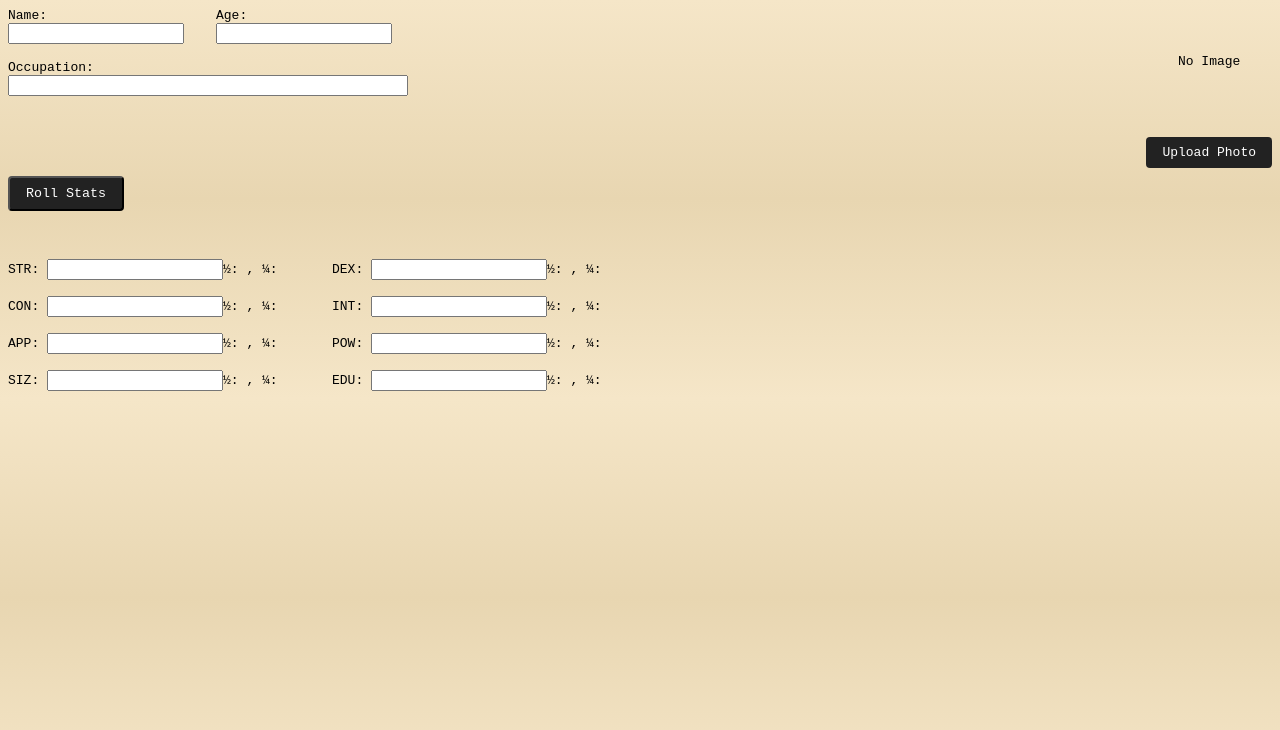
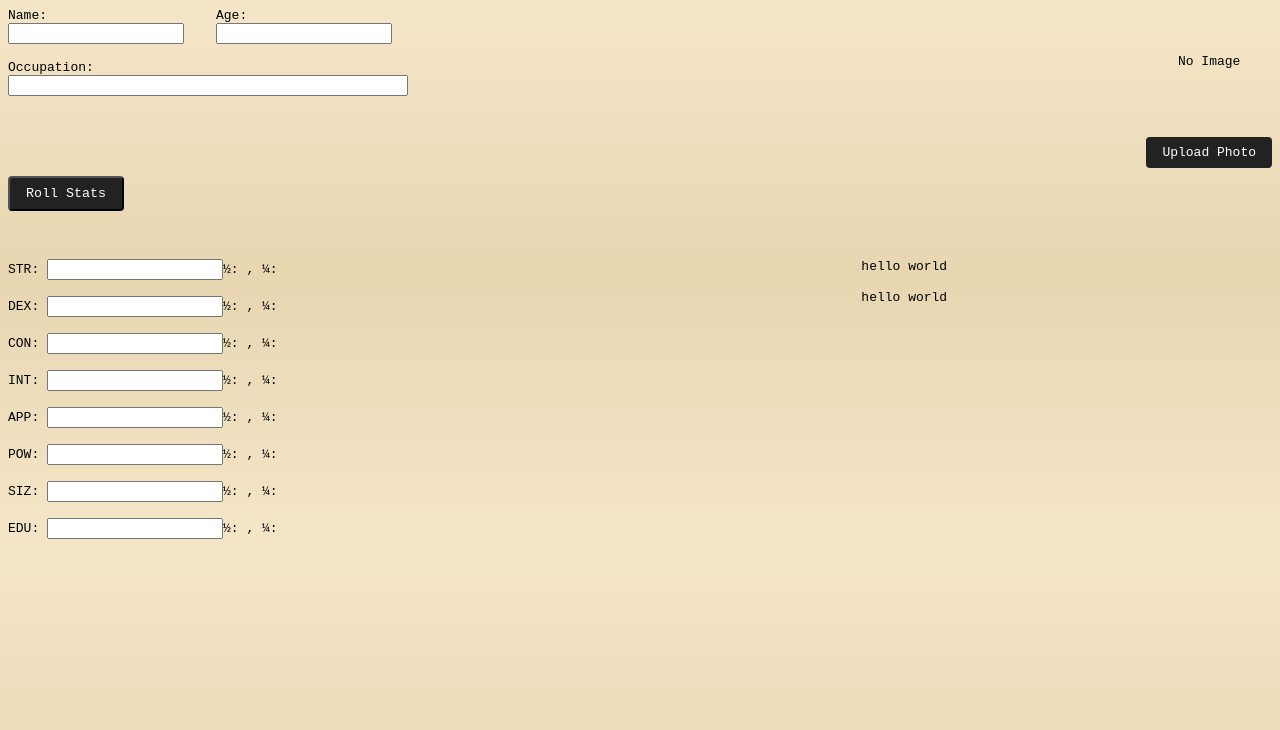
Before and after one commit to JaisungSinghLidder/Call-Of-Cthullu-Character-Sheet-, a React (Vite) app: page / in a window 1280 px wide. Shown: the top 730 px of the page. Built offline with nearby package versions, Linux system fonts and the light colour scheme.

Commit message:
added the skills css placement

```diff
--- a/src/components/CharacterSkills.css
+++ b/src/components/CharacterSkills.css
@@ -1,9 +1,22 @@
-.core-stats{
+/* Broad layout */
+.character-skills {
     display: grid;
-    grid-template-columns: repeat(2, 1fr);
-    grid-auto-rows: auto;
+    grid-template-columns: 2fr 1fr; /* core vs derived stats */
+    gap: 2rem;
+}
+
+/* Details inside core-stats */
+.core-stats {
+    display: flex;
+    flex-direction: column;
+    gap: 1rem; /* space between stat blocks */
+}
+
+/* Details inside derived-stats */
+.derived-stats {
+    display: flex;
+    flex-direction: column;
     gap: 1rem;
-    width:50%;
 }
 
 .roll-button-container{
--- a/src/components/CharacterSkills.jsx
+++ b/src/components/CharacterSkills.jsx
@@ -45,11 +45,17 @@ function CharacterSkills() {
 
 
     return (
+
+        <>
+
+        <div className = "roll-button-container">
+            <button onClick={rollAllStats}> Roll Stats</button>
+        </div>
+
+
+
         <div className = "character-skills">
 
-                <div className = "roll-button-container">
-                    <button onClick={rollAllStats}> Roll Stats</button>
-                </div>
 
             <div className="core-stats">
 
@@ -95,7 +101,21 @@ function CharacterSkills() {
 
             </div>
 
+            <div className="derived-stats">
+
+                <div className="hitPoints">
+                    hello world
+                </div>
+
+                <div className="sanityPoints">
+                    hello world
+                </div>
+
+            </div>
+
         </div>
+
+        </>
     );
 }
 
```
